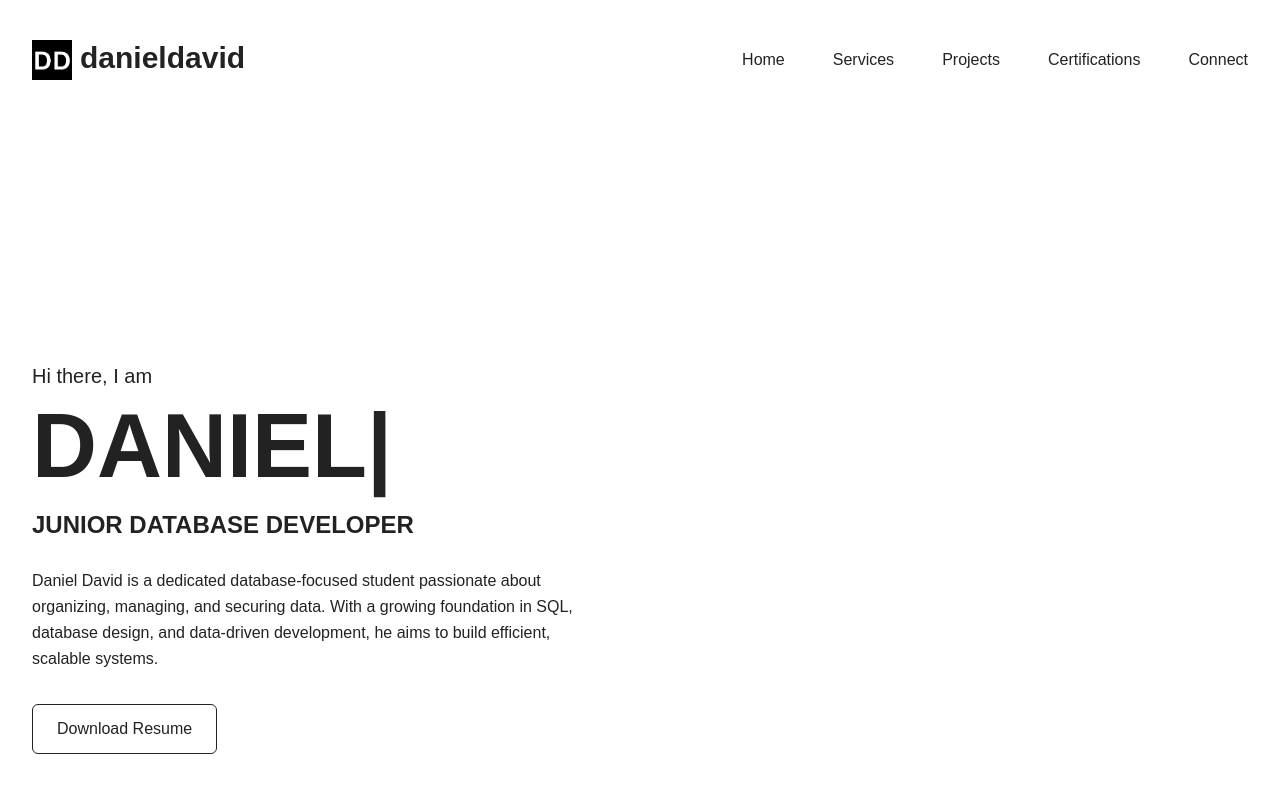
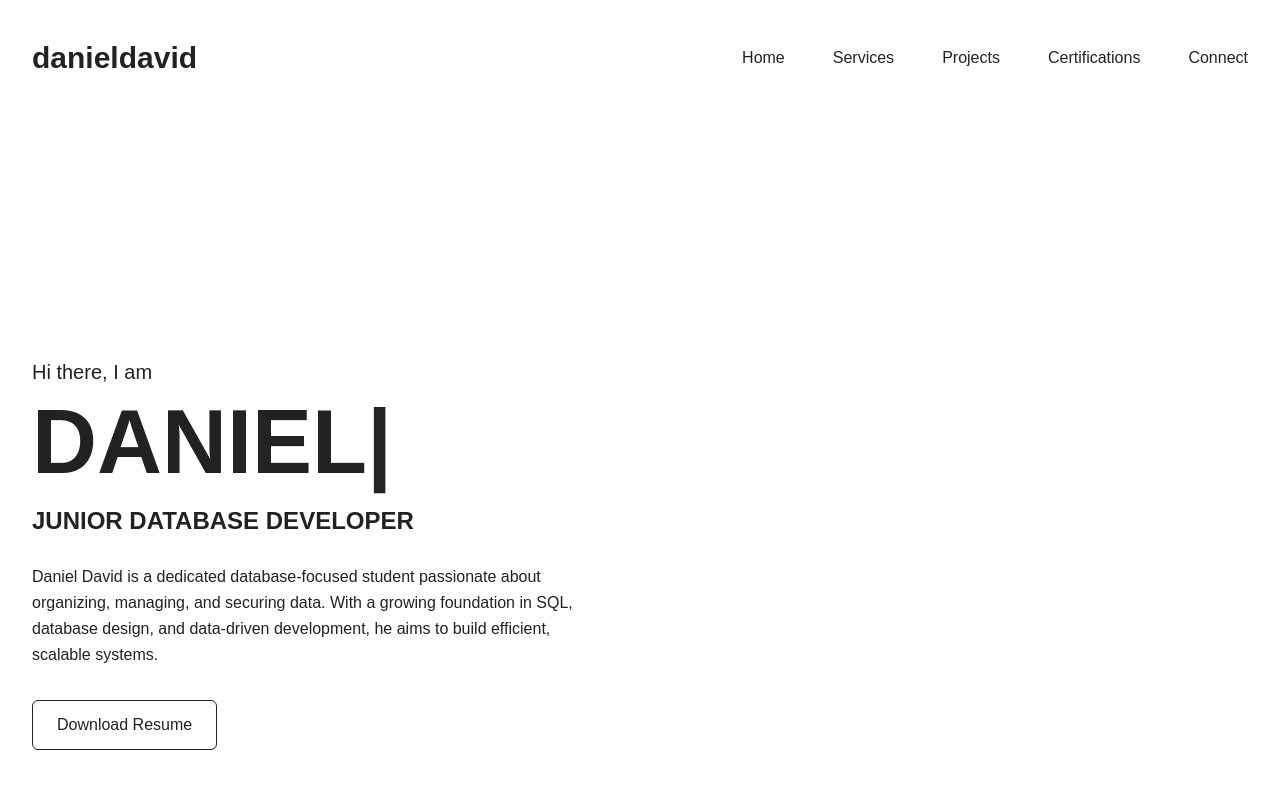
Before and after one commit to ddmlupase/danieldavid, a Next.js app: page / in a window 1280 px wide. Shown: the top 800 px of the page. Built offline with nearby package versions, Linux system fonts and the light colour scheme; a web font is replaced by a local one.

Commit message:
feat: removed the icon in navbar

```diff
--- a/src/components/navbar.tsx
+++ b/src/components/navbar.tsx
@@ -1,18 +1,11 @@
 import Link from 'next/link';
-import Image from 'next/image';
-import DD from '@/assets/DD.png';
+
 
 export default function Navbar() {
   return (
     <nav className="flex flex-col sm:flex-row justify-between items-center py-10 gap-6 sm:gap-0">
       {/* Logo / Name */}
       <h1 className="text-3xl font-extrabold font-reddit-sans text-[#222222] flex gap-2">
-        <Image
-        src={DD}
-        alt="dd"
-        width={40}
-        className=""
-        />
         danieldavid
       </h1>
 
```
